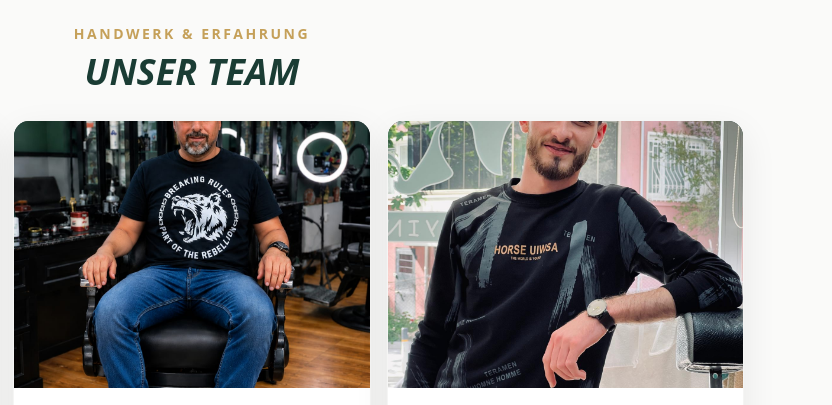
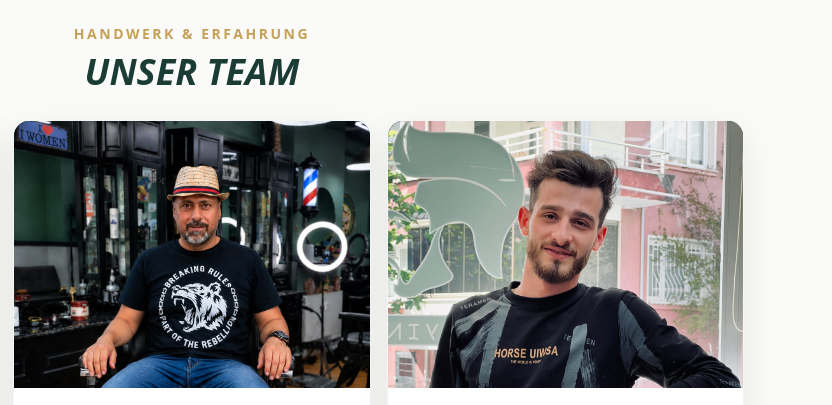
Before and after one commit to abalh101/pro-salon-cottbus, a website built with webpack: page index.html in a window 1280 px wide. Shown: the part 2200-2605 px from the top of the page, 448-1280 px from the left. Built offline with nearby package versions, Linux system fonts and the light colour scheme.

Commit message:
Modify image class attributes for alignment
Updated image classes to include 'object-top' for better alignment.

```diff
--- a/index.html
+++ b/index.html
@@ -414,7 +414,7 @@
                height="700"
                loading="lazy"
                decoding="async"
-               class="w-full aspect-[4/3] object-cover">
+               class="w-full aspect-[4/3] object-cover object-top">
           <div class="p-5">
             <p class="text-salonGold text-xs font-black uppercase tracking-widest">Inhaber & Barbier</p>
             <h3 class="text-2xl font-black uppercase italic text-salonGreen mt-1">Ibrahim Al Hamidi</h3>
@@ -442,7 +442,7 @@
                  loading="lazy"
                  decoding="async"
                  onerror="this.style.display='none'"
-                 class="relative z-10 w-full h-full object-cover">
+                 class="relative z-10 w-full h-full object-cover object-top">
           </div>
           <div class="p-5">
             <p class="text-salonGold text-xs font-black uppercase tracking-widest">Barbier</p>
@@ -471,7 +471,7 @@
                  loading="lazy"
                  decoding="async"
                  onerror="this.style.display='none'"
-                 class="relative z-10 w-full h-full object-cover">
+                 class="relative z-10 w-full h-full object-cover object-top">
           </div>
           <div class="p-5">
             <p class="text-salonGold text-xs font-black uppercase tracking-widest">Barbier</p>
```
